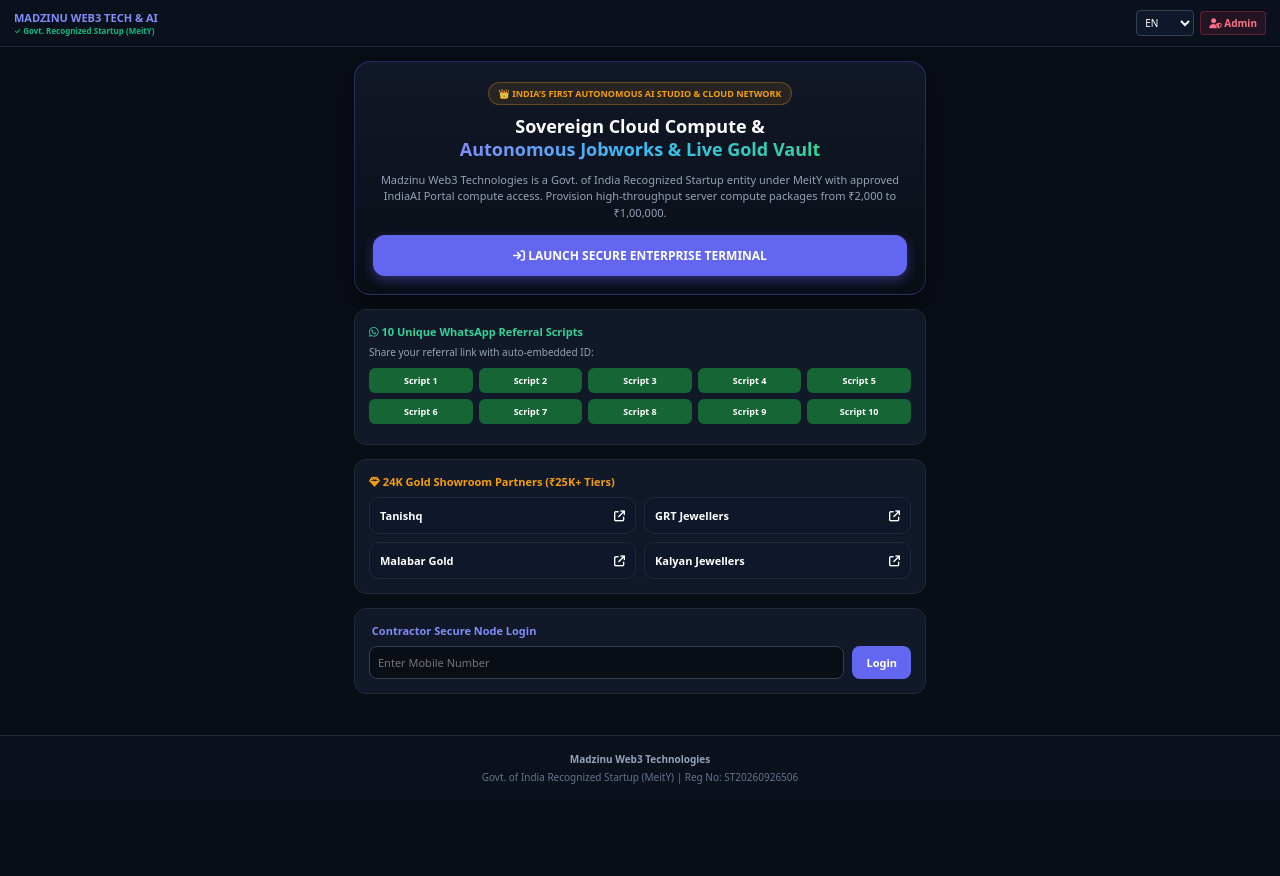
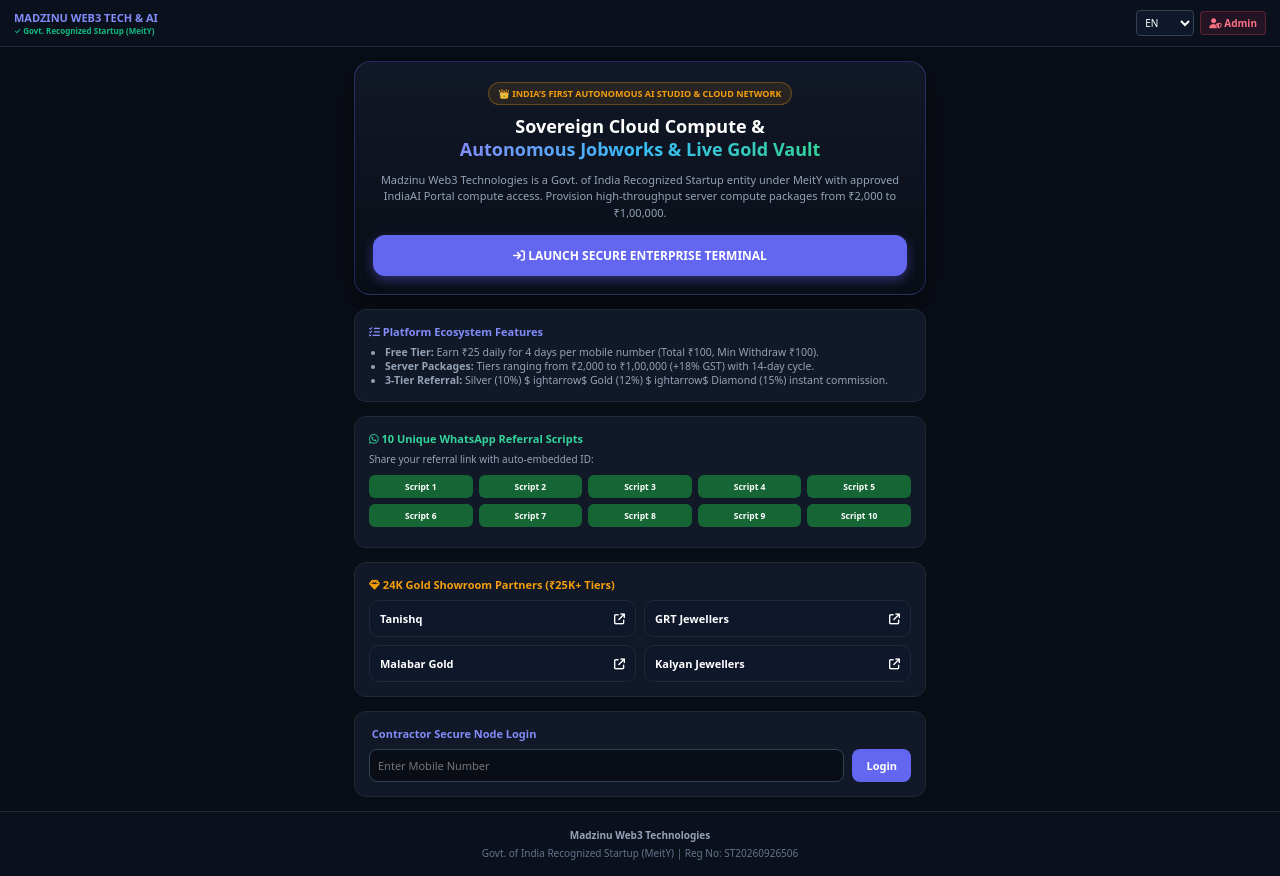
Before and after one commit to Madz12222/madzinu-web3, a plain HTML site: page index.html in a window 1280 px wide. Before the commit the page ends 800 px from the top, so only its background shows below. Drawn offline with Linux system fonts and the light colour scheme; some icons are missing.

Commit message:
Restore complete full layout with all features and cards

```diff
--- a/index.html
+++ b/index.html
@@ -31,7 +31,7 @@
         .btn-primary { background: var(--accent-indigo); color: white; border: none; width: 100%; padding: 12px; border-radius: 12px; font-weight: bold; font-size: 12px; cursor: pointer; box-shadow: 0 4px 12px rgba(99, 102, 241, 0.4); }
         .section-box { background: var(--card-bg); border: 1px solid var(--card-border); border-radius: 12px; padding: 14px; }
         .grid-5 { display: grid; grid-template-columns: repeat(5, 1fr); gap: 6px; margin-top: 8px; }
-        .wa-btn { background: #166534; color: white; border: none; padding: 6px 4px; border-radius: 6px; font-size: 9px; font-weight: bold; cursor: pointer; text-align: center; }
+        .wa-btn { background: #166534; color: white; border: none; padding: 6px 2px; border-radius: 6px; font-size: 8.5px; font-weight: bold; cursor: pointer; text-align: center; }
         .grid-2 { display: grid; grid-template-columns: 1fr 1fr; gap: 8px; margin-top: 8px; }
         .partner-card { background: #0f172a; border: 1px solid #1e293b; padding: 10px; border-radius: 10px; display: flex; justify-content: space-between; align-items: center; text-decoration: none; color: #fff; font-size: 11px; font-weight: bold; }
         footer { background: #0b101d; border-top: 1px solid var(--card-border); padding: 16px; text-align: center; font-size: 10px; color: var(--text-muted); margin-top: auto; }
@@ -61,6 +61,18 @@
             <h1 id="hero-title">Sovereign Cloud Compute &<br><span>Autonomous Jobworks & Live Gold Vault</span></h1>
             <p id="hero-desc">Madzinu Web3 Technologies is a Govt. of India Recognized Startup entity under MeitY with approved IndiaAI Portal compute access. Provision high-throughput server compute packages from ₹2,000 to ₹1,00,000.</p>
             <button class="btn-primary" onclick="scrollToLogin()"><i class="fa-solid fa-arrow-right-to-bracket"></i> LAUNCH SECURE ENTERPRISE TERMINAL</button>
+        </div>
+
+        <!-- Detailed Feature Cards -->
+        <div class="section-box" style="font-size: 11px; space-y: 8px;">
+            <div style="font-weight: bold; color: #818cf8; margin-bottom: 6px;"><i class="fa-solid fa-list-check"></i> Platform Ecosystem Features</div>
+            <ul style="padding-left: 16px; color: var(--text-muted); space-y: 4px; font-size: 10.5px;">
+                <li><strong>Free Tier:</strong> Earn ₹25 daily for 4 days per mobile number (Total ₹100, Min Withdraw ₹100).</li>
+                <li><strong>Server Packages:</strong> Tiers ranging from ₹2,000 to ₹1,00,000 (+18% GST) with 14-day cycle.</li>
+                <li><strong>3-Tier Referral:</strong> Silver (10%) $
+ightarrow$ Gold (12%) $
+ightarrow$ Diamond (15%) instant commission.</li>
+            </ul>
         </div>
 
         <!-- WhatsApp Scripts Section -->
```
